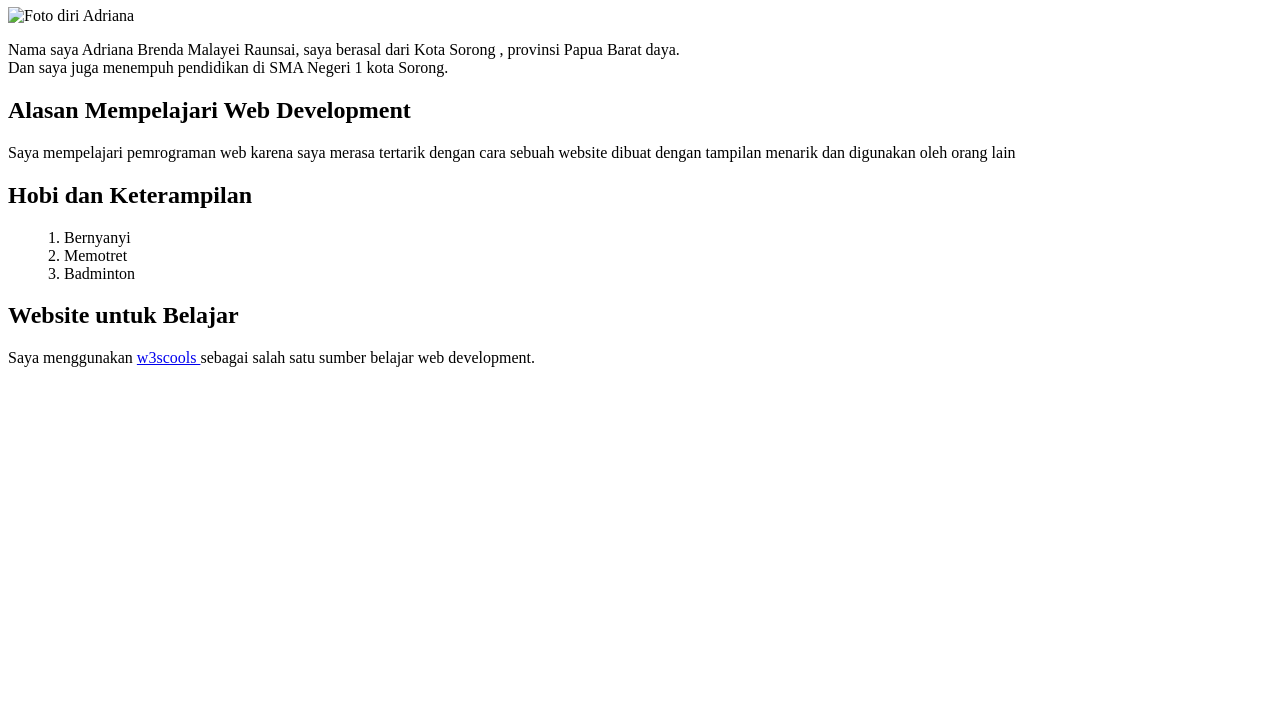
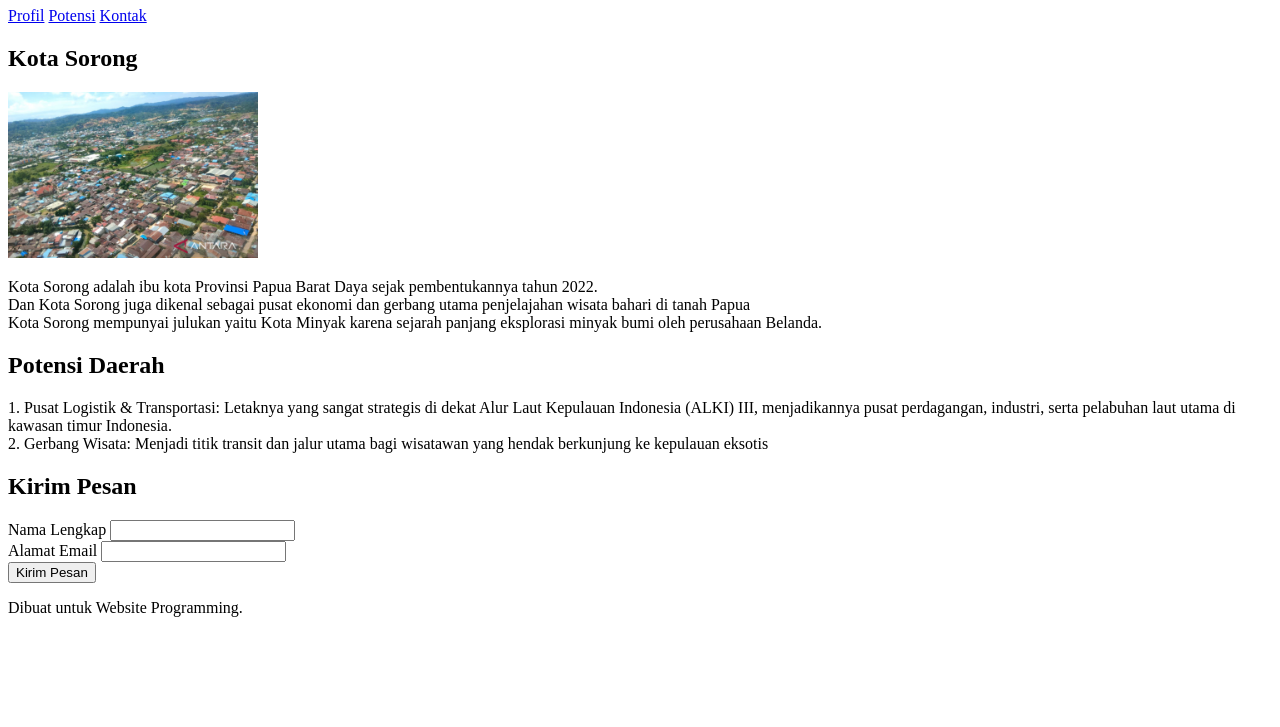
Before and after one commit to 202534016-sketch/webdev-week1, a plain HTML site: page minggu_1/index.html in a window 1280 px wide. Shown: the part 73-800 px from the top of the page. Drawn offline with Linux system fonts and the light colour scheme.

Commit message:
Menambahkan struktur semantic dan gambar

```diff
--- a/minggu_1/index.html
+++ b/minggu_1/index.html
@@ -1,33 +1,64 @@
 <!DOCTYPE html>
-<html>
-    <title>Adriana</title>
+<html lang="id">
+    <head>
+        <title>Informasi Daerah Saya</title>
+    </head>
+    <!--<title>Adriana</title>-->
 <body>
-    <h1>Adriana Brenda Malayei Raunsai</h1>
+    <header>
+        <h1>Informasi Daerah Saya</h1>
+        <nav aria-label="Navigasi utama">
+            <a href="#profil">Profil</a>
+            <a href="#potensi">Potensi</a>
+            <a href="#kontak">Kontak</a>
+        </nav>
+    </header>
 
-    <img src="foto.jpg" alt="Foto diri Adriana">
-    <p>
-        Nama saya Adriana Brenda Malayei Raunsai, saya berasal dari Kota Sorong , provinsi Papua Barat daya. <br>
-        Dan saya juga menempuh pendidikan di SMA Negeri 1 kota Sorong.
-    </p>
-    <h2
-    >Alasan Mempelajari Web Development</h2>
-    <p>
-        Saya mempelajari pemrograman web karena saya merasa tertarik dengan cara
-        sebuah website dibuat dengan tampilan menarik dan digunakan oleh orang lain
-    </p>
-    <h2>Hobi dan Keterampilan</h2>
-    <ul>
-        1. Bernyanyi <br>
-        2. Memotret <br>
-        3. Badminton
-    </ul>
-    <h2>Website untuk Belajar</h2>
-    <p>
-        Saya menggunakan
-        <a href="https://www.w3schools.com/html/html_images.asp" target="_blank">
-            w3scools
-        </a>
-        sebagai salah satu sumber belajar web development.
-    </p>
+    <main>
+        <article id="profil">
+            <h2>Kota Sorong</h2>
+            <img src="../images/sorong.jpg" width="250"
+                 alt="Kota Sorong merupakan kota terbesar di Papua setelah kota Jayapura">
+            <p>Kota Sorong adalah ibu kota Provinsi Papua Barat Daya sejak pembentukannya tahun 2022. <br>
+               Dan Kota Sorong juga dikenal sebagai pusat ekonomi dan gerbang utama penjelajahan wisata bahari di tanah Papua<br>
+               Kota Sorong mempunyai julukan yaitu Kota Minyak karena sejarah panjang eksplorasi minyak bumi oleh perusahaan Belanda.
+            </p>
+        </article>
+
+        <section id="potensi">
+            <h2>Potensi Daerah</h2>
+            <p> 1. Pusat Logistik & Transportasi: Letaknya yang sangat strategis di dekat Alur Laut Kepulauan Indonesia (ALKI) III, menjadikannya pusat perdagangan, industri, serta pelabuhan laut utama di kawasan timur Indonesia. <br>
+                2. Gerbang Wisata: Menjadi titik transit dan jalur utama bagi wisatawan yang hendak berkunjung ke kepulauan eksotis
+            </p>
+        </section>
+
+        <section id="kontak">
+            <h2>Kirim Pesan</h2>
+
+            <form action ="#" method="post">
+                <div>
+                    <label for="nama">Nama Lengkap</label>
+                    <input id="nama" name="nama" type="text"
+                           autocomplete="name" required>
+                </div>
+
+                <div>
+                    <label for="email">Alamat Email</label>
+                        <input id="email" name="email" type="email"
+                               autocomplete="email" required>
+                </div>
+                <div>
+                    <label></label>
+                    <!--<textarea></textarea>-->
+                </div>
+
+                <button type="submit">Kirim Pesan</button>
+            </form>
+        </section>
+    </main>
+
+    <footer>
+        <p>Dibuat untuk Website Programming.</p>
+    </footer>
 </body>
 </html>
```
Also changed, not shown: image/Ria.jpeg (added), images/sorong.jpg (added).
